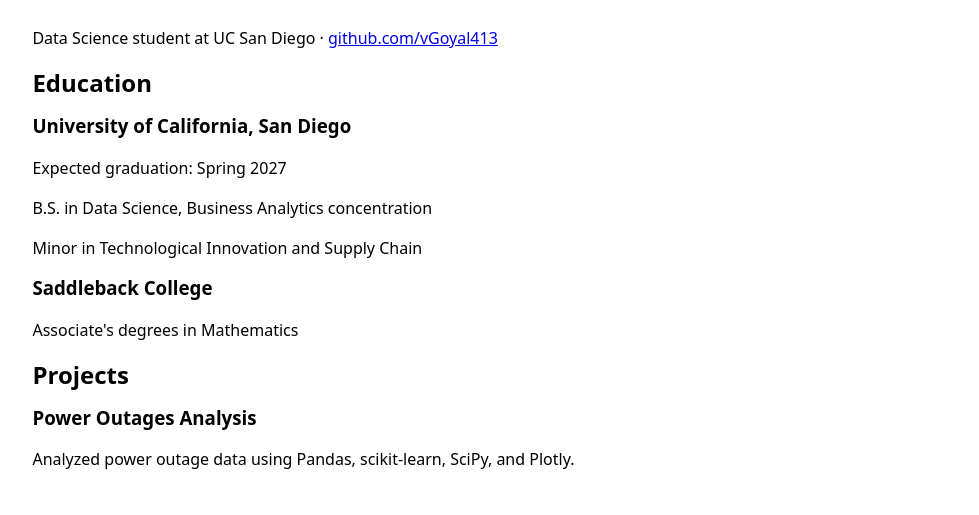
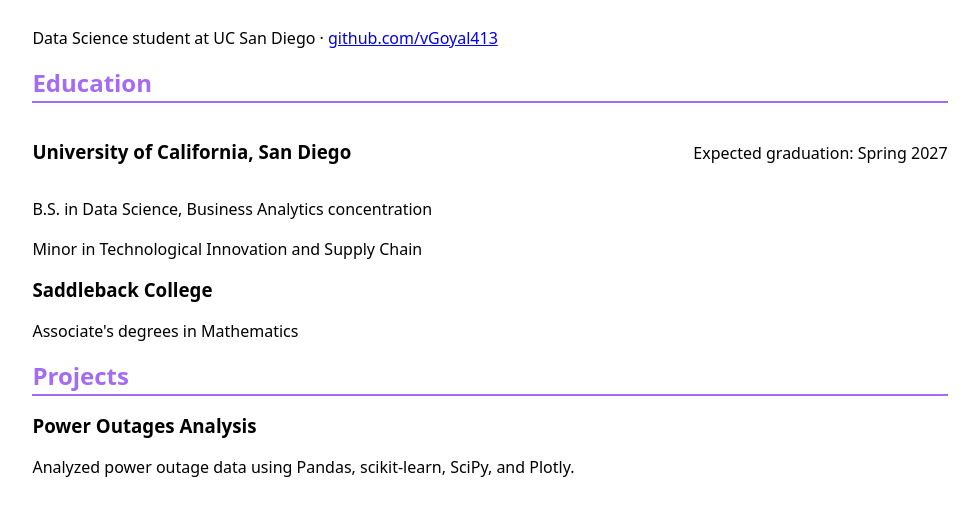
Before and after one commit to vGoyal413/dsc106-2026-fall, a plain HTML site: page resume/index.html in a window 1280 px wide. Shown: the part 195-710 px from the top of the page, without its empty margins (150-1129 px from the left). Drawn offline with Linux system fonts and the light colour scheme.

Commit message:
part 5: adding details

```diff
--- a/style.css
+++ b/style.css
@@ -85,3 +85,20 @@ h1, h2, h3, h4, h5, h6{
   line-height: 1.1;
   text-wrap: balance;
 }
+
+section h2{
+  color: var(--color-accent);
+  border-bottom: 2px solid var(--color-accent);
+  padding-bottom: 0.2em;
+}
+
+article header{
+  display: flex;
+  justify-content: space-between;
+  align-items: baseline;
+  flex-wrap: wrap;
+}
+
+article header p{
+  margin: 0;
+}
```
